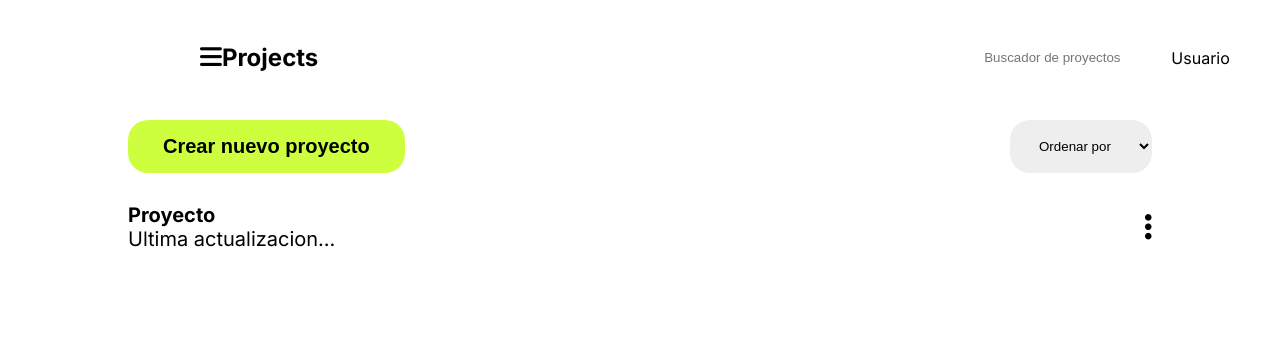
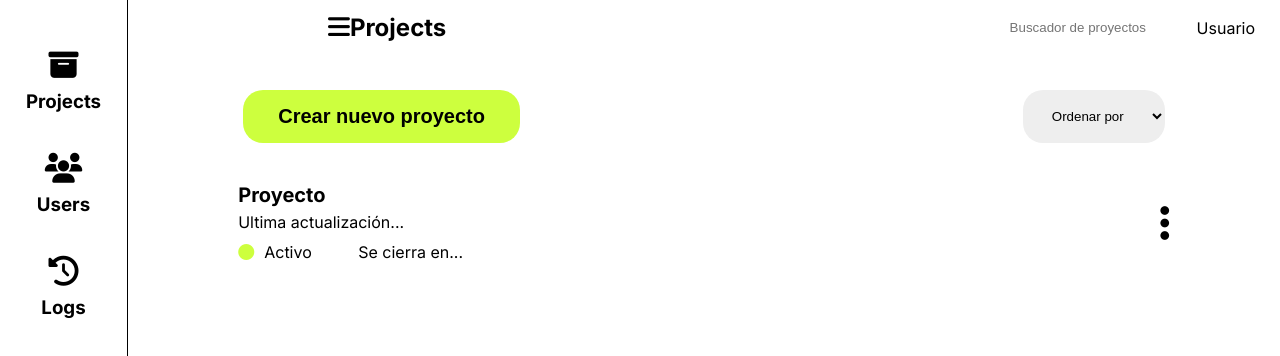
Before and after one commit to sweet-peach/gestus.xyz, a SvelteKit app in the folder client/: page /projects in a window 1280 px wide. Shown: the top 356 px of the page. Built offline with nearby package versions, Linux system fonts and the light colour scheme.

Commit message:
Changes to the style

```diff
--- a/client/src/routes/login/+page.svelte
+++ /dev/null
@@ -1,79 +0,0 @@
-<script>
-
-</script>
-<div class="login-container">
-    <div class="login-box">
-        <h1>Inicia sesion</h1>
-        <div class="div-inputs">
-            <div class="inputInfo">
-                <span>e-mail</span>
-                <input type="text">
-            </div>
-            <div class="inputInfo">
-                <span>Contraseña</span>
-                <input type="text">
-            </div>
-            <a href="/projects"><button>Entrar</button></a>
-        </div>
-        <span>No me acuerdo de mi contraseña</span>
-    </div>
-</div>
-
-<style>
-    :global(html,body){
-        width: 100%;
-        height: 100%;
-    }
-    :global(body){
-        background: var(--color-secondary-background);
-    }
-    .login-container{
-        height: 100%;
-        display: flex;
-        justify-content: center;
-        align-items: center;
-    }
-    .login-box{
-        display: flex;
-        justify-content: center;
-        align-items: center;
-        flex-direction: column;
-        height: 60%;
-        width: 35%;
-        border-radius: 54px;
-        background: #FFF;
-        padding: 30px;
-        gap: 10px;
-        background: var(--color-background);
-    }
-    .div-inputs{
-        height: 60%;
-        width: 100%;
-    }
-    .div-inputs > * {
-        margin-bottom: 20px;
-    }
-    .div-inputs span {
-        margin-bottom: 5px;
-    }
-    .inputInfo{
-        display: flex;
-        flex-direction: column;
-    }
-    .inputInfo span{
-        color: #686868;
-    }
-    button{
-        background: var(--color-primary);
-        border: none;
-        padding: 15px;
-        width: 100%;
-        border-radius: 23px;
-        font-size: 20px;
-    }
-    input{
-        border: 1px solid #EEE;
-        padding: 10px;
-        border-radius: 23px;
-    }
-</style>
--- a/client/src/routes/projects-admin/+page.svelte
+++ /dev/null
@@ -1,207 +0,0 @@
-<script>
-let showLogoutButton = false;
-
-function handleMouseEnter() {
-  showLogoutButton = true;
-}
-
-function handleMouseLeave() {
-  showLogoutButton = false;
-}
-</script>
-<section class="sect-princ">
-    <section class="sect-izq">
-        <div>
-            <i class="fa-solid fa-box-archive"></i>
-            <h3>Projects</h3>
-        </div>
-
-        <div>
-            <i class="fa-solid fa-users"></i>
-            <h3>Users</h3>
-        </div>
-
-        <div>
-            <i class="fa-solid fa-clock-rotate-left"></i>
-            <h3>Logs</h3>
-        </div>
-    </section>
-    <section class="sect-der">
-        <header>
-            <div class="div-header">
-                <h2>Projects</h2>
-            </div>
-                <div class="div-header div-buscador">
-                    <input type="text" name="" id="" placeholder="Buscador de proyectos">
-                    <div class="div-p-user" on:mouseenter={handleMouseEnter} on:mouseleave={handleMouseLeave}>
-                        <p class="p-user">Usuario</p>
-                        <button class="button-hover {showLogoutButton ? 'visible' : 'hidden'}">Cerrar sesión</button>
-                    </div>
-                </div>
-        </header>
-
-
-        <section class="config">
-            <div class="div-config">
-                <button>Crear nuevo proyecto</button>
-                <select name="" id="" placeholder="Ordenar por">
-                    <option hidden selected>Ordenar por</option>
-                    <option value="">1</option>
-                    <option value="">2</option>
-                </select>
-            </div>
-        </section>
-        <div class="info-user">
-            <div class="name-rol">
-                <p class="p-project">Proyecto</p>
-                <p class="p-update">Ultima actualizacion...</p>
-            </div>
-            <div class="ellipsis">
-                <i class="fa-solid fa-ellipsis-vertical"></i>
-            </div>
-        </div>
-    </section>
-
-</section>
-
-
-<style>
-    :global(html,body){
-        width: 100%;
-        height: 100%;
-    }
-    :global(body){
-        background: var(--color-primary-background);
-    }
-    .sect-princ{
-        display: flex;
-    }
-    .sect-izq{
-        padding: 40px 0px;
-        gap: 30px;
-        display: flex;
-        align-items: center;
-        flex-direction: column;
-        width: 10%;
-        height: 100vh;
-        border-right: 1px solid;
-    }
-    .sect-izq i{
-        font-size: 30px;
-        padding: 10px;
-    }
-    .sect-izq > div {
-        display: flex;
-        justify-content: center;
-        align-items: center;
-        flex-direction: column;
-    }
-    .sect-der{
-        width: 90%;
-    }
-    .div-header{
-        width: 20%;
-        display: flex;
-        align-items: center;
-        justify-content: space-evenly;
-    }
-    header{
-        width: 100%;
-        margin-top: 10px;
-        display: flex;
-        align-items: center;
-        justify-content: space-between;
-    }
-
-    .div-header input{
-        border-radius: 25px;
-        border: none;
-        padding: 10px;
-    }
-
-    .div-buscador{
-        margin-right: 50px;
-    }
-
-
-    .config{
-        border: 1px solid;
-        display: flex;
-        justify-content: center;
-        margin-top: 45px;
-    }
-    .div-config{
-        width:87%;
-        display: flex;
-        justify-content: space-between;
-    }
-    .div-config button{
-        background: var(--color-primary);
-        border: none;
-        padding: 15px 35px;
-        font-weight: bold;
-        border-radius: 20px;
-        font-size: 20px;
-    }
-    select{
-        border: none;
-        border-radius: 20px;
-        background: #EEE;
-        padding: 15px 25px;
-    }
-    .div-p-user{
-        display: flex;
-        flex-direction: column;
-        justify-content: center;
-        align-items: center;
-    }
-    .button-hover {
-    background: none;
-    border: none;
-    opacity: 0;
-    color: red;
-    transition: opacity 0.3s;
-    padding: 10px;
-    position: absolute;
-    top: 40px;
-    }
-
-    .button-hover.visible {
-        opacity: 1;
-    }
-
-    .button-hover.hidden {
-        opacity: 0;
-    }
-
-.info-user{
-        margin-top: 30px;
-        display: flex;
-        align-items: center;
-        justify-content: space-evenly;
-    }
-    .info-user div{
-        width: 40%;
-    }
-    .info-user div p{
-        font-size: 20px;
-    }
-    .name-rol{
-        display: flex;
-        flex-direction: column;
-        justify-content: flex-start;
-    }
-    .ellipsis{
-        font-size: 30px;
-        display: flex;
-        justify-content: flex-end;
-    }
-
-    .p-project{
-        font-weight: bold;
-    }
-
-
-
-
-</style>
--- a/client/src/routes/projects/+page.svelte
+++ b/client/src/routes/projects/+page.svelte
@@ -1,10 +1,33 @@
 <script>
+let showLogoutButton = false;
 
+function handleMouseEnter() {
+  showLogoutButton = true;
+}
+
+function handleMouseLeave() {
+  showLogoutButton = false;
+}
 </script>
 
+<section class="sect-principal">
+    <section class="sect-izq">
+        <div>
+            <i class="fa-solid fa-box-archive"></i>
+            <h3>Projects</h3>
+        </div>
 
+        <div>
+            <i class="fa-solid fa-users"></i>
+            <h3>Users</h3>
+        </div>
 
-
+        <div>
+            <i class="fa-solid fa-clock-rotate-left"></i>
+            <h3>Logs</h3>
+        </div>
+    </section>
+    <section class="sect-derecha">
         <header>
             <div class="div-header">
                 <i class="fa-solid fa-bars"></i>
@@ -12,7 +35,10 @@
             </div>
                 <div class="div-header div-buscador">
                     <input type="text" name="" id="" placeholder="Buscador de proyectos">
-            <p>Usuario</p>
+                    <div class="div-p-user" on:mouseenter={handleMouseEnter} on:mouseleave={handleMouseLeave}>
+                        <p class="p-user">Usuario</p>
+                        <button class="button-hover {showLogoutButton ? 'visible' : 'hidden'}">Cerrar sesión</button>
+                    </div>
                 </div>
         </header>
 
@@ -28,23 +54,110 @@
             </div>
         </section>
 
-<div class="info-user">
-    <div class="name-rol">
+        <div class="general-project">
+            <div class="project-info">
+                <div class="name-act">
                     <p class="p-project">Proyecto</p>
-        <p class="p-update">Ultima actualizacion...</p>
+                    <p>Ultima actualización...</p>
                 </div>
-    <div class="ellipsis">
+                <div class="project-status">
+                    <div class="status">
+                        <i class="fa-solid fa-circle"></i>
+                        <p>Activo</p>
+                    </div>
+                    <div class="closing-in">
+                    <p>Se cierra en...</p>
+                    </div>
+                </div>
+            </div>
             <i class="fa-solid fa-ellipsis-vertical"></i>
         </div>
-</div>
+    </section>
+
+</section>
 <style>
+
+.button-hover {
+    background: none;
+    border: none;
+    opacity: 0;
+    color: red;
+    transition: opacity 0.3s;
+    padding: 10px;
+    position: absolute;
+    top: 40px;
+    }
+
+    .button-hover.visible {
+        opacity: 1;
+    }
+
+    .button-hover.hidden {
+        opacity: 0;
+    }
+
+    .p-project{
+        font-weight: bolder;
+        font-size: 20px;
+        margin-bottom: .5%;
+    }
+    .sect-principal{
+        display: flex;
+    }
+    .sect-izq{
+        padding: 40px 0px;
+        gap: 30px;
+        display: flex;
+        align-items: center;
+        flex-direction: column;
+        width: 10%;
+        height: 100vh;
+        border-right: 1px solid;
+    }
+    .sect-izq i{
+        font-size: 30px;
+        padding: 10px;
+    }
+    .sect-izq > div {
+        display: flex;
+        justify-content: center;
+        align-items: center;
+        flex-direction: column;
+    }
+    .sect-derecha{
+        width: 90%;
+    }
+    .fa-ellipsis-vertical{
+        font-size: 40px;
+    }
+    .general-project{
+        margin-top: 40px;
+        display: flex;
+        justify-content: center;
+        align-items: center;
+    }
+    .project-info{
+        height: 10vh;
+        width: 80%;
+    }
+    .project-status, .status{
+
+        display: flex;
+    }
+    .status{
+        width: 120px;
+        gap: 10px;
+        align-items: center;
+    }
+    .project-status{
+        margin-top: 10px;
+    }
+    .fa-circle{
+        color: var(--color-primary);
+    }
     :global(html,body){
-        margin-top: 20px;
         width: 100%;
         height: 100%;
-    }
-    :global(body){
-        background: var(--color-primary-background);
     }
     .fa-bars{
         font-size: 25px;
@@ -99,30 +212,5 @@
         background: #EEE;
         padding: 15px 25px;
     }
-    .info-user{
-        margin-top: 30px;
-        display: flex;
-        align-items: center;
-        justify-content: space-evenly;
-    }
-    .info-user div{
-        width: 35%;
-    }
-    .info-user div p{
-        font-size: 20px;
-    }
-    .name-rol{
-        display: flex;
-        flex-direction: column;
-        justify-content: flex-start;
-    }
-    .ellipsis{
-        font-size: 30px;
-        display: flex;
-        justify-content: flex-end;
-    }
 
-    .p-project{
-        font-weight: bold;
-    }
 </style>
--- a/client/src/routes/users-admin/+page.svelte
+++ b/client/src/routes/users-admin/+page.svelte
@@ -23,12 +23,9 @@
 
 
 <style>
-    :global(html,body){
+    :global(body){
         width: 100%;
         height: 100%;
-    }
-    :global(body){
-        background: var(--color-primary-background);
     }
     .fa-ellipsis-vertical{
         font-size: 25px;
@@ -41,7 +38,7 @@
     }
     header{
         width: 100%;
-        margin-top: 10px;
+        padding-top: 10px;
         display: flex;
         align-items: center;
         justify-content: space-between;
--- a/client/src/routes/users-modifier/+page.svelte
+++ b/client/src/routes/users-modifier/+page.svelte
@@ -32,12 +32,9 @@
 </div>
 
 <style>
-    :global(html,body){
+    :global(body){
         width: 100%;
         height: 100%;
-    }
-    :global(body){
-        background: var(--color-primary-background);
     }
     .fa-ellipsis-vertical{
         font-size: 25px;
@@ -50,7 +47,7 @@
     }
     header{
         width: 100%;
-        margin-top: 10px;
+        padding-top: 10px;
         display: flex;
         align-items: center;
         justify-content: space-between;
```
Lines whose indentation alone changed are shown as unchanged.
